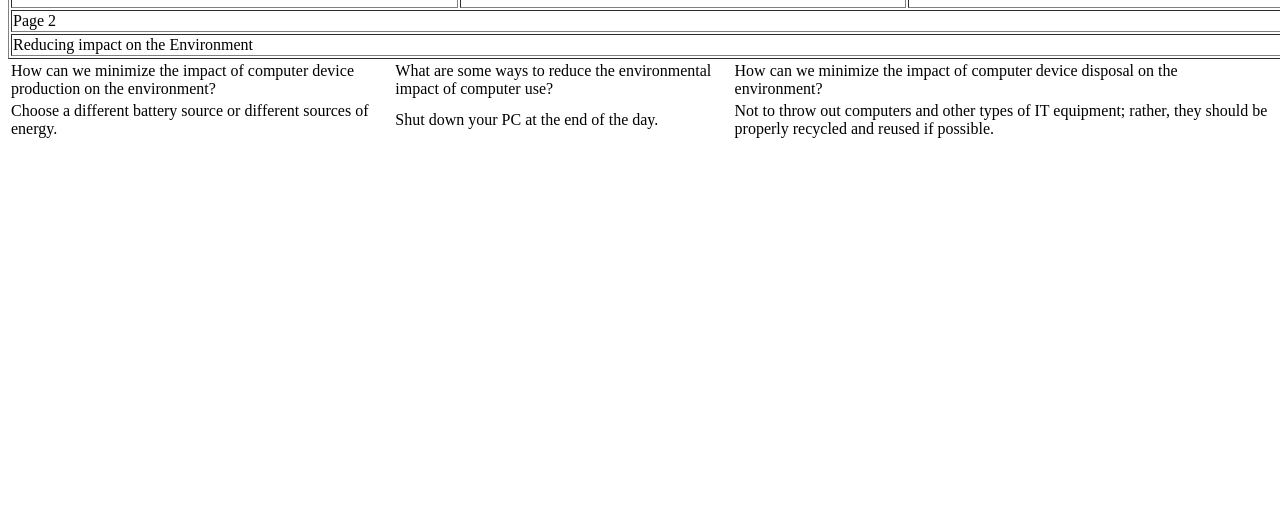
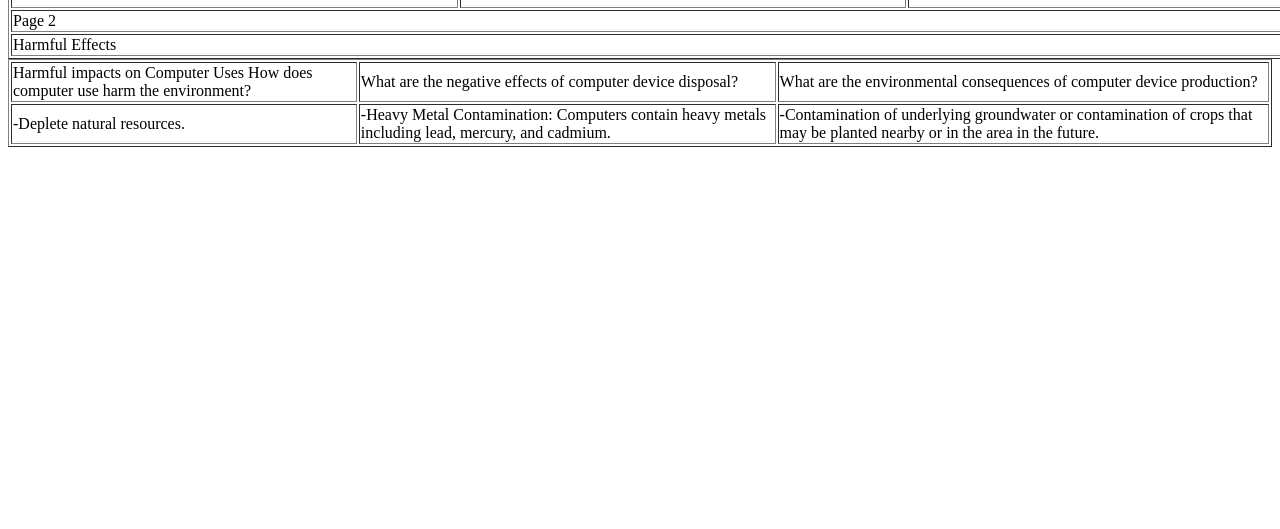
Before and after one commit to Asher-Star1029/FirstHTML, a plain HTML site: page Page2.html in a window 1280 px wide. Shown: the part 271-800 px from the top of the page. Drawn offline with Linux system fonts and the light colour scheme.

Commit message:
Update Page2.html

```diff
--- a/Page2.html
+++ b/Page2.html
@@ -23,22 +23,24 @@
         </td>
       </tr>
       <tr>
-        <td colspan="3">Reducing impact on the Environment
-        </td>
+        <td colspan="3">Harmful Effects
       </tr>
     </table>
   </head>
   <body>
-    <table>
+    <table border=1 style="width: 100%">
       <tr>
-        <td>How can we minimize the impact of computer device production on the environment?</td>
-        <td>What are some ways to reduce the environmental impact of computer use?</td>
-        <td>How can we minimize the impact of computer device disposal on the environment?</td>
+        <td>Harmful impacts on Computer Uses How does computer use harm the environment?
+        </td>
+        <td>What are the negative effects of computer device disposal?</td>
+        <td>What are the environmental consequences of computer device production?</td>
       </tr>
       <tr>
-        <td>Choose a different battery source or different sources of energy.</td>
-        <td> Shut down your PC at the end of the day.</td>
-        <td>Not to throw out computers and other types of IT equipment; rather, they should be properly recycled and reused if possible.</td>
+        <td>
+          -Deplete natural resources.
+        </td>
+        <td> -Heavy Metal Contamination: Computers contain heavy metals including lead, mercury, and cadmium.</td>
+        <td>-Contamination of underlying groundwater or contamination of crops that may be planted nearby or in the area in the future.</td>
       </tr>
     </table>
   </body>
```
